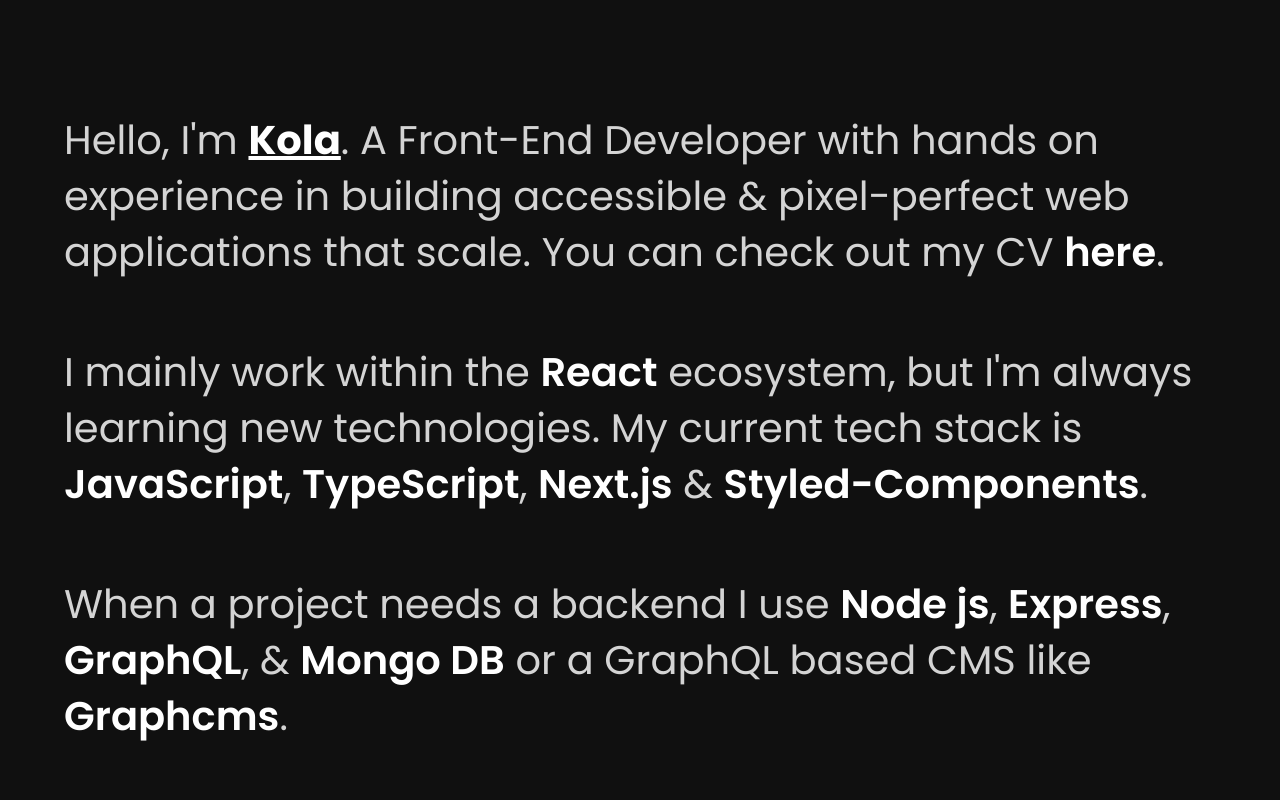
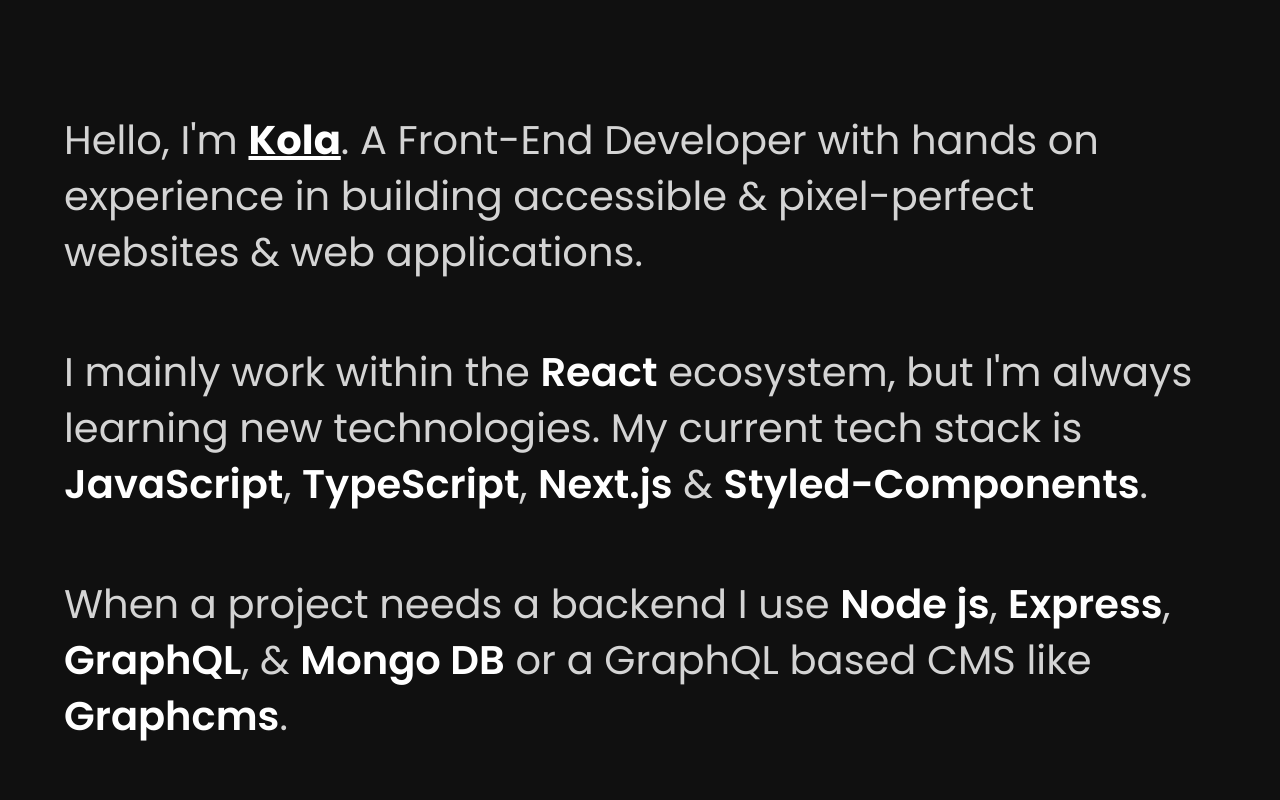
Before and after one commit to KXLAA/portfolio, a Next.js app: page / in a window 1280 px wide. Shown: the top 800 px of the page. Built offline with nearby package versions, Linux system fonts and the light colour scheme.

Commit message:
fix: remove cv link

```diff
--- a/components/home/About.tsx
+++ b/components/home/About.tsx
@@ -26,14 +26,15 @@
     <Box>
       <p>
         Hello, {`I'm`} <Kola>Kola</Kola>. A Front-End Developer with hands on
-        experience in building accessible & pixel-perfect web applications that
-        scale. You can check out my CV{` `}
+        experience in building accessible & pixel-perfect websites & web
+        applications
+        {/* applications. You can check out my CV{` `}
         <Cv
           href="https://ucarecdn.com/3c9d098c-d2b8-460e-b080-ec174324caab/Kolade_cv.pdf"
           target="_blank"
         >
           here
-        </Cv>
+        </Cv> */}
         .
       </p>
     </Box>
```
